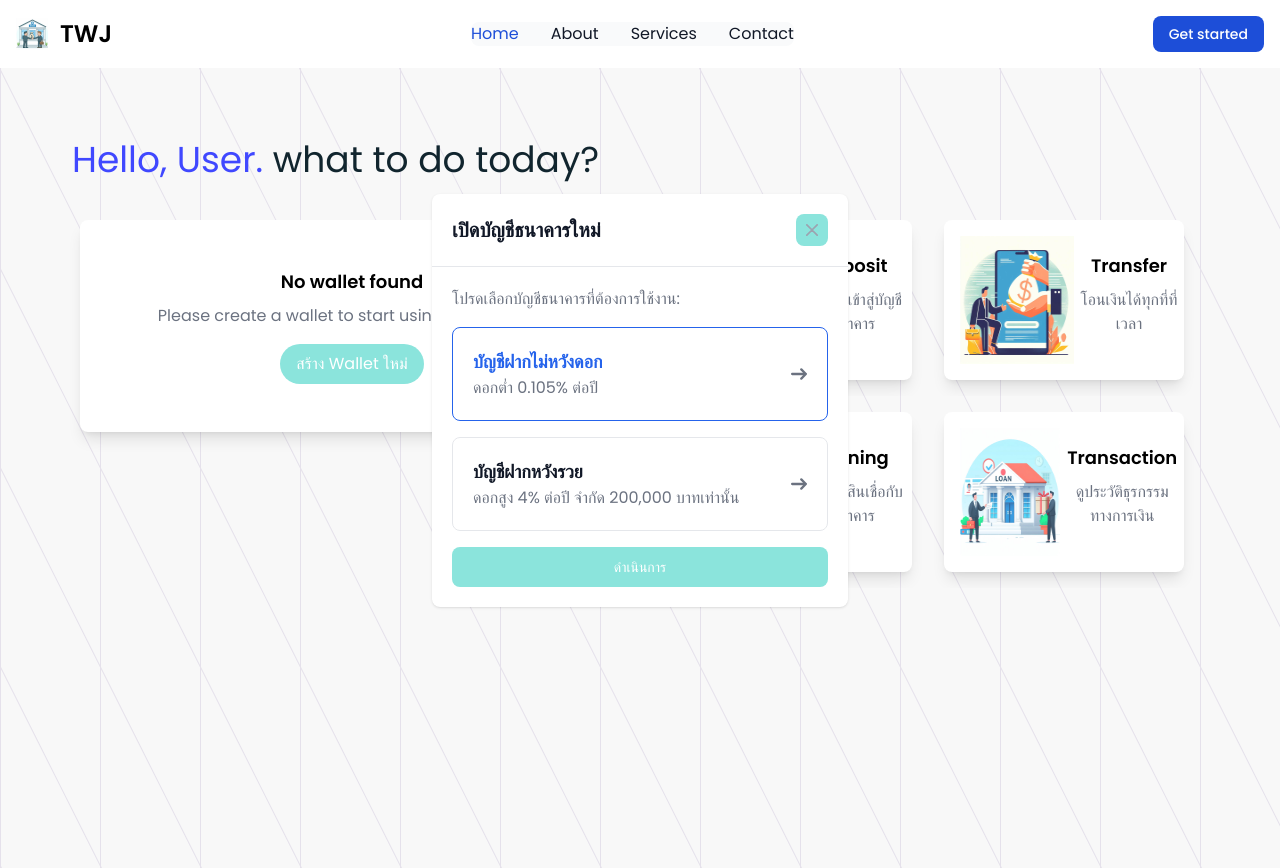
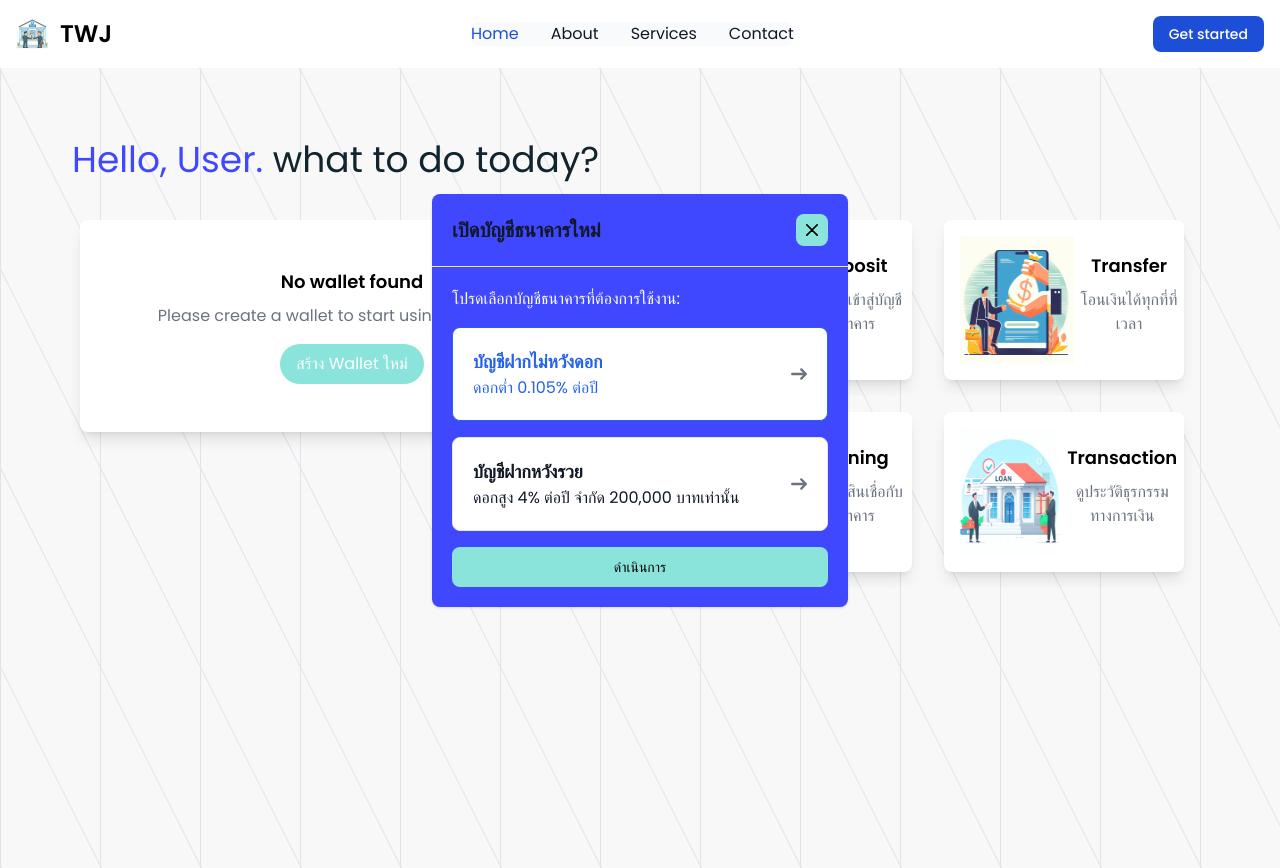
Before and after one commit to Celesca/TWJ-online-banking-system, a React (Vite) app in the folder frontend/: page /home in a window 1280 px wide. Both pictures are taken after a click on the button "สร้าง Wallet ใหม่". Built offline with nearby package versions, Linux system fonts and the light colour scheme.

Commit message:
fix: createwalletmodal theme

```diff
--- /dev/null
+++ b/frontend/src/components/CreateWalletModal.css
@@ -0,0 +1,3 @@
+.create-wallet-container {
+    background-color: #4048FF;
+}
--- a/frontend/src/components/CreateWalletModal.tsx
+++ b/frontend/src/components/CreateWalletModal.tsx
@@ -1,4 +1,5 @@
 import { useEffect, useState } from "react";
+import './CreateWalletModal.css'
 
 interface ModalProps {
   isVisible: boolean;
@@ -38,14 +39,14 @@ const CreateWalletModal: React.FC<ModalProps> = ({
       }`}
     >
       <div className="relative p-4 w-full max-w-md max-h-full">
-        <div className="relative bg-white rounded-lg shadow dark:bg-gray-700">
+        <div className="relative bg-white rounded-lg shadow create-wallet-container">
           <div className="flex items-center justify-between p-4 md:p-5 border-b rounded-t dark:border-gray-600">
             <h3 className="text-xl font-semibold text-gray-900 dark:text-white">
               เปิดบัญชีธนาคารใหม่
             </h3>
             <button
               type="button"
-              className="text-gray-400 bg-transparent hover:bg-gray-200 hover:text-gray-900 rounded-lg text-sm h-8 w-8 ms-auto inline-flex justify-center items-center dark:hover:bg-gray-600 dark:hover:text-white"
+              className="text-dark-900 bg-transparent hover:bg-gray-200 hover:text-gray-900 rounded-lg text-sm h-8 w-8 ms-auto inline-flex justify-center items-center dark:hover:bg-gray-600 dark:hover:text-white"
               data-modal-toggle="select-modal"
               onClick={() => setIsVisible(false)}
             >
@@ -68,7 +69,7 @@ const CreateWalletModal: React.FC<ModalProps> = ({
             </button>
           </div>
           <div className="p-4 md:p-5">
-            <p className="text-gray-500 dark:text-gray-400 mb-4">
+            <p className="text-white dark:text-white mb-4">
               โปรดเลือกบัญชีธนาคารที่ต้องการใช้งาน:
             </p>
             <ul className="space-y-4 mb-4">
@@ -84,13 +85,13 @@ const CreateWalletModal: React.FC<ModalProps> = ({
                 />
                 <label
                   htmlFor="job-1"
-                  className="inline-flex items-center justify-between w-full p-5 text-gray-900 bg-white border border-gray-200 rounded-lg cursor-pointer dark:hover:text-gray-300 dark:border-gray-500 dark:peer-checked:text-blue-500 peer-checked:border-blue-600 peer-checked:text-blue-600 hover:text-gray-900 hover:bg-gray-100 dark:text-white dark:bg-gray-600 dark:hover:bg-gray-500"
+                  className="inline-flex items-center justify-between w-full p-5 text-gray-900 bg-white border border-gray-200 rounded-lg cursor-pointer dark:hover:text-dark dark:border-gray-500 dark:peer-checked:text-blue-500 peer-checked:border-blue-600 peer-checked:text-blue-600 hover:text-gray-900 hover:bg-green-200 dark:bg-white-600 dark:hover:bg-dark-500"
                 >
                   <div className="block">
                     <div className="w-full text-lg text-start font-semibold">
                       บัญชีฝากไม่หวังดอก
                     </div>
-                    <div className="w-full text-gray-500 text-start dark:text-gray-400">
+                    <div className="w-full text-start text-dark">
                       ดอกต่ำ 0.105% ต่อปี
                     </div>
                   </div>
@@ -123,13 +124,13 @@ const CreateWalletModal: React.FC<ModalProps> = ({
                 />
                 <label
                   htmlFor="job-2"
-                  className="inline-flex items-center justify-between w-full p-5 text-gray-900 bg-white border border-gray-200 rounded-lg cursor-pointer dark:hover:text-gray-300 dark:border-gray-500 dark:peer-checked:text-blue-500 peer-checked:border-blue-600 peer-checked:text-blue-600 hover:text-gray-900 hover:bg-gray-100 dark:text-white dark:bg-gray-600 dark:hover:bg-gray-500"
+                  className="inline-flex items-center justify-between w-full p-5 text-gray-900 bg-white border border-gray-200 rounded-lg cursor-pointer dark:hover:text-dark dark:border-gray-500 dark:peer-checked:text-blue-500 peer-checked:border-blue-600 peer-checked:text-blue-600 hover:text-dark hover:bg-green-200 dark:bg-white-600 dark:hover:bg-dark-500"
                 >
                   <div className="block">
                     <div className="w-full text-lg text-start font-semibold">
                       บัญชีฝากหวังรวย
                     </div>
-                    <div className="w-full text-gray-500 text-start dark:text-gray-400">
+                    <div className="w-full text-dark text-start dark:text-dark">
                       ดอกสูง 4% ต่อปี จำกัด 200,000 บาทเท่านั้น
                     </div>
                   </div>
@@ -154,7 +155,7 @@ const CreateWalletModal: React.FC<ModalProps> = ({
             <button
               type="button"
               onClick={() => handleClose(selectedRadio)}
-              className="text-white inline-flex w-full justify-center bg-blue-700 hover:bg-blue-800 focus:ring-4 focus:outline-none focus:ring-blue-300 font-medium rounded-lg text-sm px-5 py-2.5 text-center dark:bg-blue-600 dark:hover:bg-blue-700 dark:focus:ring-blue-800"
+              className="text-dark inline-flex w-full justify-center bg-blue-700 hover:bg-blue-800 focus:ring-4 focus:outline-none focus:ring-blue-300 font-medium rounded-lg text-sm px-5 py-2.5 text-center dark:bg-blue-600 dark:hover:bg-blue-700 dark:focus:ring-blue-800"
             >
               ดำเนินการ
             </button>
```
